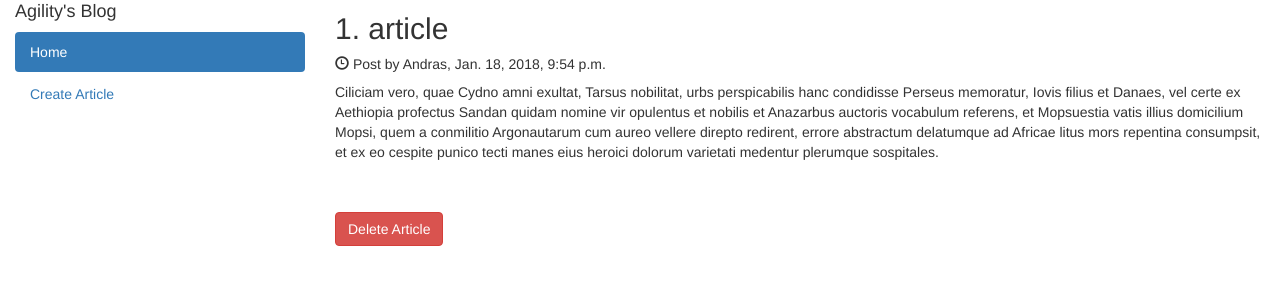
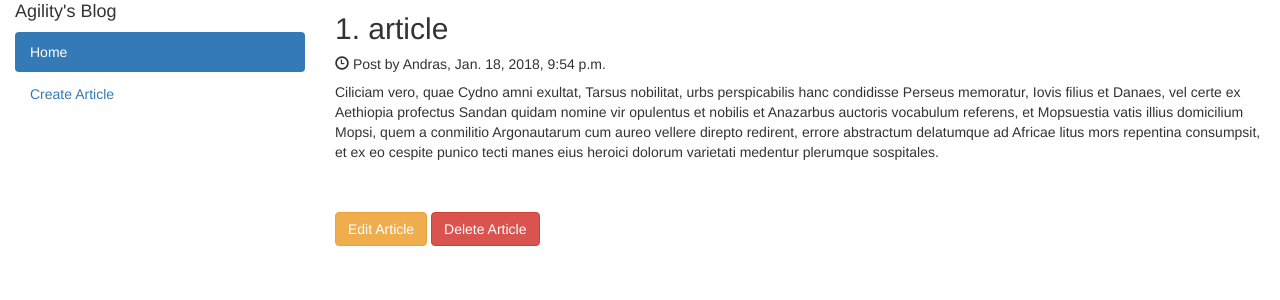
Before and after one commit to bandris342/AgilDjango, a Django app: a page that uses articles/templates/articles/DetailArticle.html in a window 1280 px wide. Shown: the part 128-428 px from the top of the page. Run offline with Django 3.2, Linux system fonts and the light colour scheme; data comes from the database, SQL or seed files in the repository; some libraries are stand-ins or nearby versions.

Commit message:
Add Edit Bouton

```diff
--- a/articles/templates/articles/DetailArticle.html
+++ b/articles/templates/articles/DetailArticle.html
@@ -6,5 +6,6 @@
     <h5><span class="glyphicon glyphicon-time"></span> Post by {{ article.author }}, {{ article.created_at }}</h5>
     <p>{{ article.description}}</p>
     <br><br>
+    <a href="{% url 'articles:article_edit' article.pk %}" class="btn btn-warning">Edit Article</a>
     <a href="#" class="btn btn-danger">Delete Article</a>
 {% endblock %}
--- a/articles/templates/articles/EditArticle.html
+++ b/articles/templates/articles/EditArticle.html
@@ -0,0 +1 @@
+Edit page
--- a/articles/urls.py
+++ b/articles/urls.py
@@ -5,4 +5,5 @@ from . import views
 urlpatterns = [
     url(r'^$', views.articles_list, name='articles_list'),
     url(r'^detail/(?P<pk>\d+)$', views.article_detail, name='article_detail'),
+    url(r'^edit/(?P<pk>\d+)$', views.article_edit, name='article_edit'),
 ]
--- a/articles/views.py
+++ b/articles/views.py
@@ -12,3 +12,8 @@ def article_detail(request, pk):
     article = Articles.objects.get(pk=pk)
     context = {'article': article}
     return render(request, 'articles/DetailArticle.html', context)
+
+def article_edit(request, pk):
+    article = Articles.objects.get(pk=pk)
+    context = {'article': article}
+    return render(request, 'articles/EditArticle.html', context)
```
